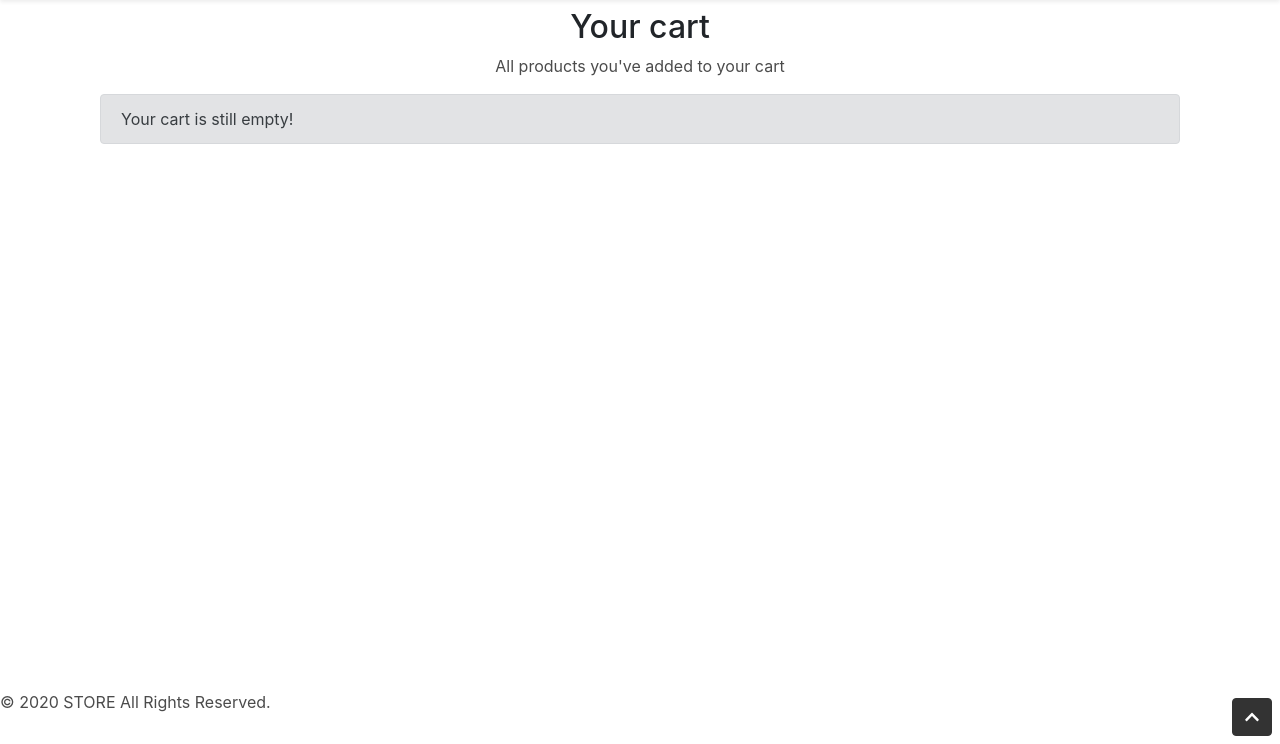
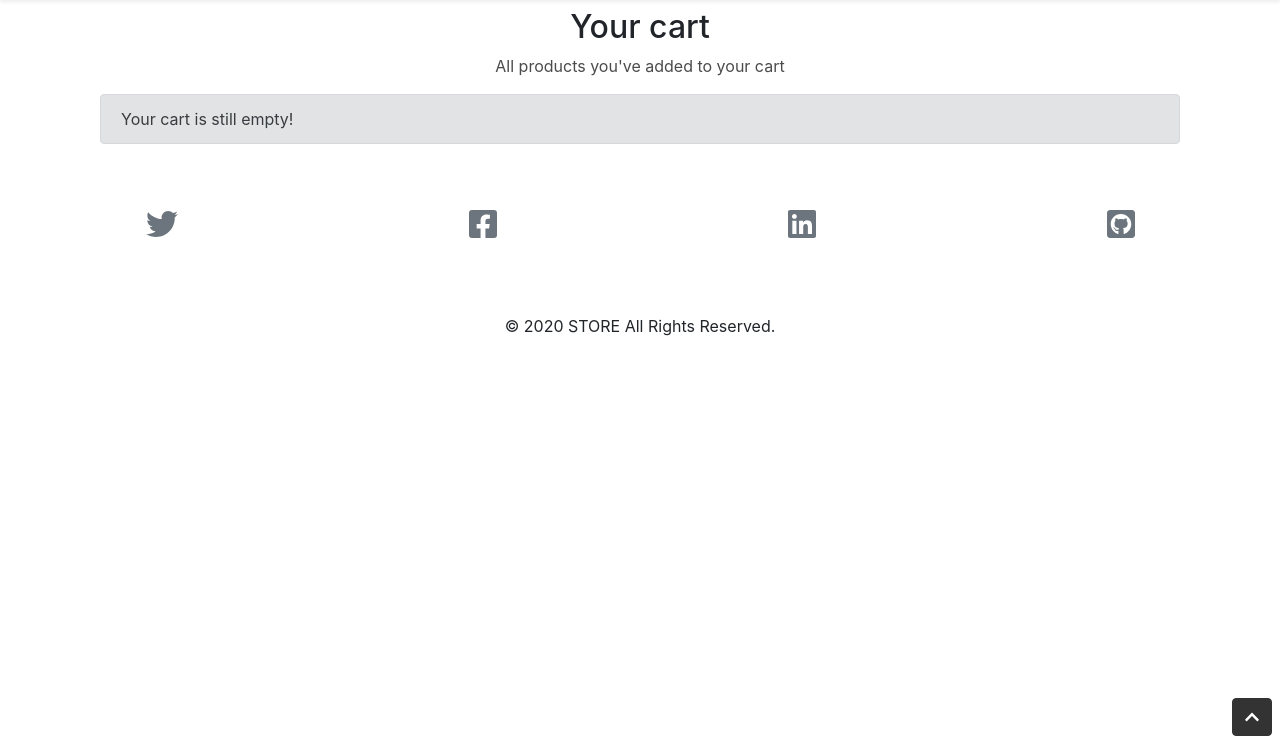
Before and after one commit to Adetec/django-k-camp-store, a Django app: page /carts/ in a window 1280 px wide. Shown: the part 56-800 px from the top of the page. Run offline with Django 3.2, Linux system fonts and the light colour scheme; a user stored in the database is signed in; data comes from the database, SQL or seed files in the repository; data that the repository does not hold is empty; some libraries are stand-ins or nearby versions.

Commit message:
style: Update footer styles & add social network links

```diff
--- a/templates/base.html
+++ b/templates/base.html
@@ -6,6 +6,7 @@
         <meta name="viewport" content="width=device-width, initial-scale=1.0">
         <link rel="stylesheet" href="{% static 'css/bootstrap.min.css' %}"/>
         <link rel="stylesheet" href="{% static 'css/customize.css' %}"/>
+        <link rel="stylesheet" href="https://cdnjs.cloudflare.com/ajax/libs/font-awesome/5.13.0/css/all.min.css">
         <script src="{% static 'js/app.js' %}"></script>
         <title>{% block title %}{% endblock %} | Adetech Store</title>
     </head>
@@ -60,14 +61,34 @@
             {% endblock %}
         </main>
     </div>
-    <footer class="sticky-bottom p-2">
-        <div class="fixed-bottom bg-white">
-            <a class="btn btn-primary m-2 float-right" href="#" id="scroll-up">
-                <i class="fas fa-chevron-up"></i>
-            </a>
-            <!--2-->
-            <p>&copy; 2020 STORE All Rights Reserved.</p>
-            <!--2-->
+    <footer class="page-footer py3">
+
+        <div class="mb-5 d-flex justify-content-around">
+
+          <!-- Twitter -->
+          <a class="text-secondary" href="https://twitter.com/adetechad" target="_BLANK">
+            <i class="fab fa-twitter fa-2x"></i>
+          </a>
+          <!-- Facebook -->
+          <a class="text-secondary" href="https://www.facebook.com/adel.islem.16" target="_BLANK">
+            <i class="fab fa-facebook-square fa-2x"></i>
+          </a>
+          <!--Linkedin -->
+          <a class="text-secondary" href="https://www.linkedin.com/in/adel-lassag/" target="_BLANK">
+            <i class="fab fa-linkedin fa-2x"></i>
+          </a>
+          <!--Github -->
+          <a class="text-secondary" href="https://github.com/Adetec" target="_BLANK">
+            <i class="fab fa-github-square fa-2x"></i>
+          </a>
+        </div>
+        <div class="mt-2 pt-4 text-center">&copy; 2020 STORE All Rights Reserved.</div>
+        <div class="fixed-bottom">
+          <a class="btn btn-primary m-2 float-right" href="#" id="scroll-up">
+              <i class="fas fa-chevron-up"></i>
+          </a>
+          <!--2-->
+          <!--2-->
         </div>
     </footer>
 
```
